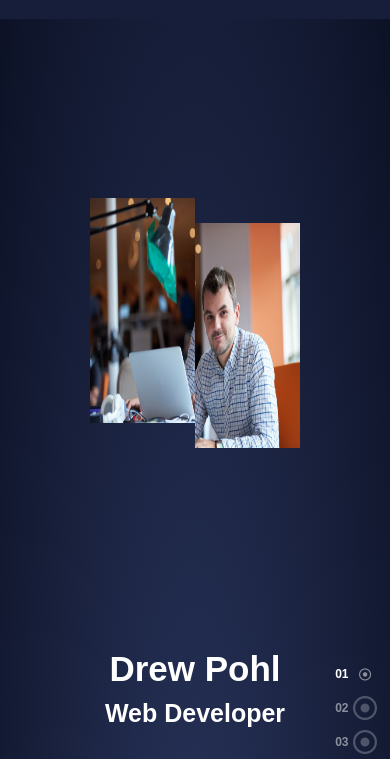
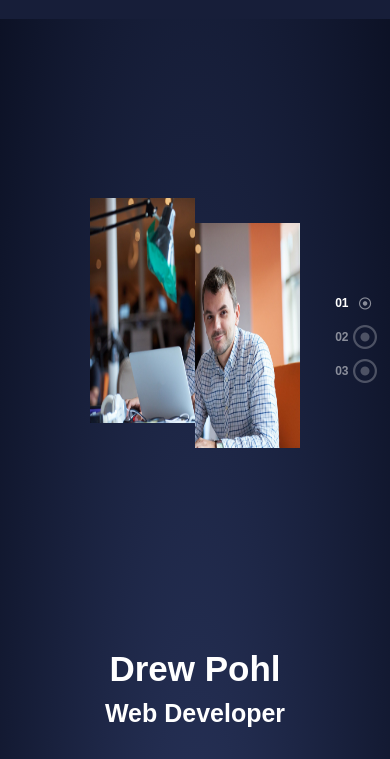
Before and after one commit to alamin95478/DevPortofolio, a plain HTML site: page index.html in a window 390 px wide. Shown: the part 85-844 px from the top of the page. Drawn offline with nearby package versions, Linux system fonts and the light colour scheme.

Commit message:
Page navigator
Page navigator position changed

```diff
--- a/style.css
+++ b/style.css
@@ -289,8 +289,8 @@ nav{
     font-size: 18px;
 	}
 	.pages {
-	    top: 100%;
-	    transform: translateY(-100%);
+ 	    top: 50%;
+    	transform: translateY(-50%);
 	}
 
 	/*bio-page*/
```
